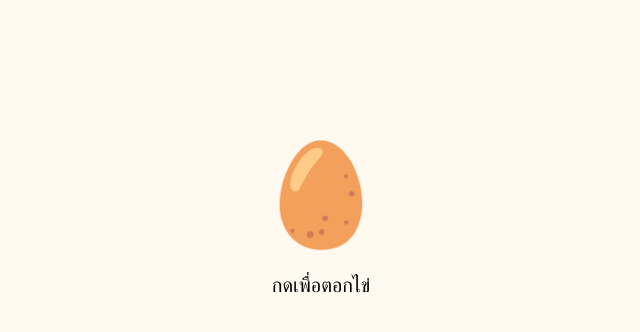
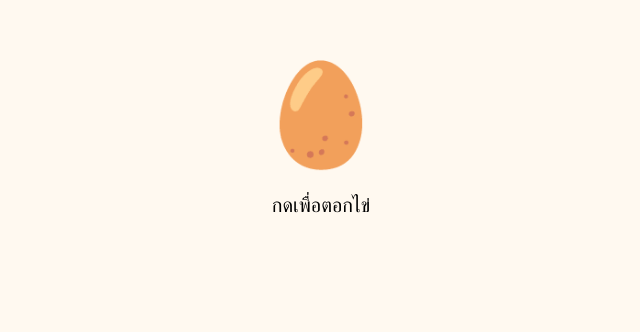
Before and after one commit to snoymy/aum, a plain HTML site: page egg-hatch/index.html in a window 1280 px wide. Shown: the part 174-506 px from the top of the page, without its empty margins (319-959 px from the left). Drawn offline with Linux system fonts and the light colour scheme.

Commit message:
fix screen overflow

```diff
--- a/egg-hatch/index.html
+++ b/egg-hatch/index.html
@@ -14,7 +14,7 @@
       display: flex;
       justify-content: center;
       align-items: center;
-      height: 100vh;
+      height: 80vh;
       overflow: hidden;
       flex-direction: column;
     }
```
